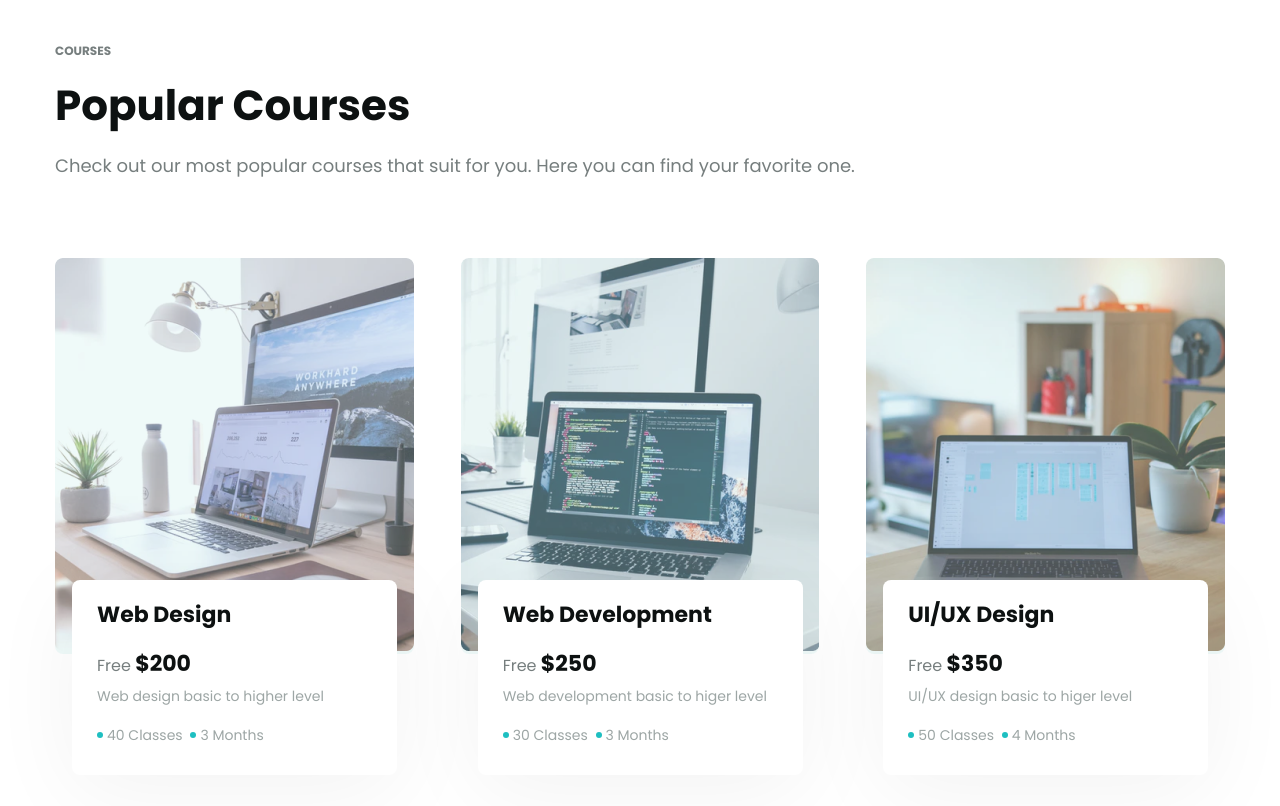
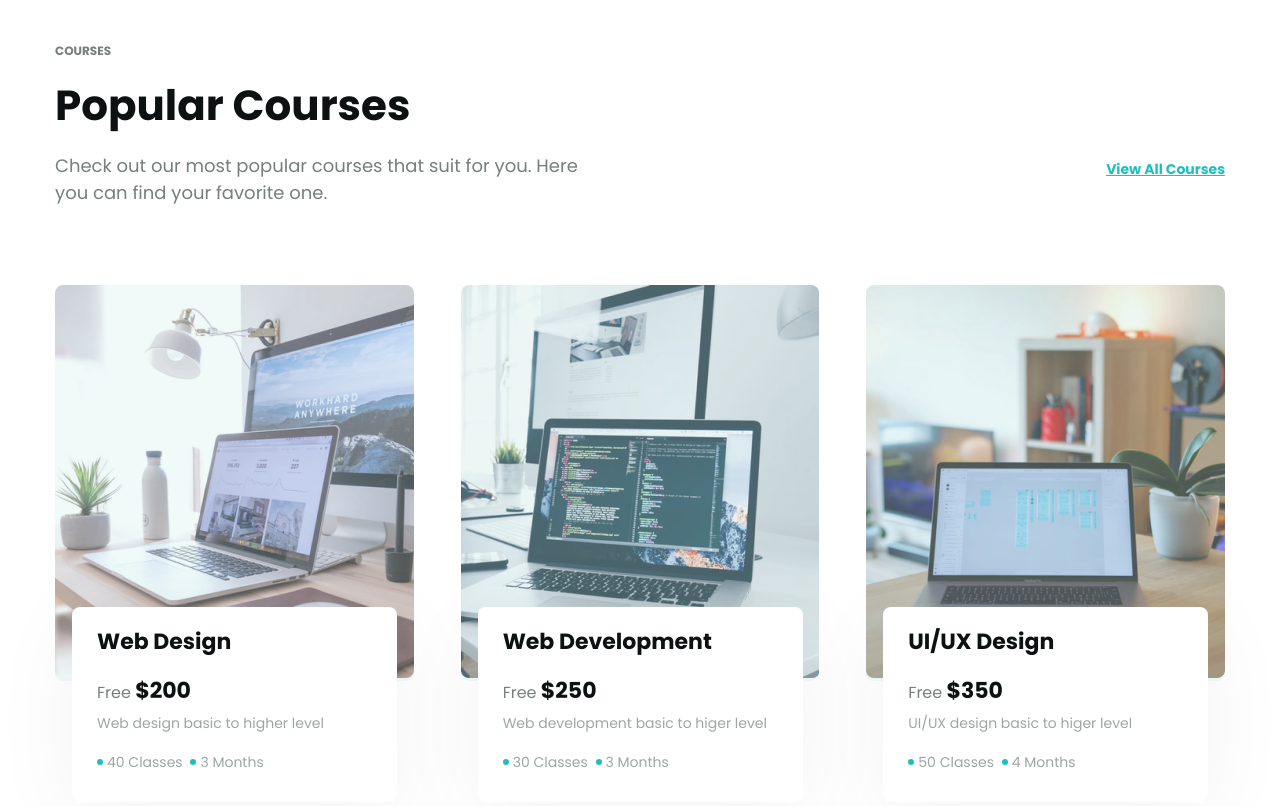
Before and after one commit to NPTruong99/besnik, a plain HTML site: page index.html in a window 1280 px wide. Shown: the part 1580-2386 px from the top of the page. Drawn offline with Linux system fonts and the light colour scheme.

Commit message:
add link for courses

```diff
--- a/assets/css/styles.css
+++ b/assets/css/styles.css
@@ -353,6 +353,24 @@ a {
     padding: 65px 0 189px;
 }
 
+.courses-row {
+    display: flex;
+    justify-content: space-between;
+    align-items: center;
+}
+
+.courses__desc {
+    width: 525px;
+}
+
+.courses-link {
+    font-weight: 700;
+    font-size: 1.4rem;
+    line-height: 1.5;
+    text-decoration-line: underline;
+    color: #1ebfc1;
+}
+
 .courses__list {
     margin-top: 79px;
     display: grid;
--- a/index.html
+++ b/index.html
@@ -334,10 +334,14 @@
                 <div class="container">
                     <h4 class="section__sub-title">courses</h4>
                     <h2 class="section__title">Popular Courses</h2>
-                    <p class="section__desc">
-                        Check out our most popular courses that suit for you.
-                        Here you can find your favorite one.
-                    </p>
+                    <div class="courses-row">
+                        <p class="section__desc courses__desc">
+                            Check out our most popular courses that suit for
+                            you. Here you can find your favorite one.
+                        </p>
+
+                        <a href="#!" class="courses-link">View All Courses</a>
+                    </div>
 
                     <div class="courses__list">
                         <article class="courses__item">
```
